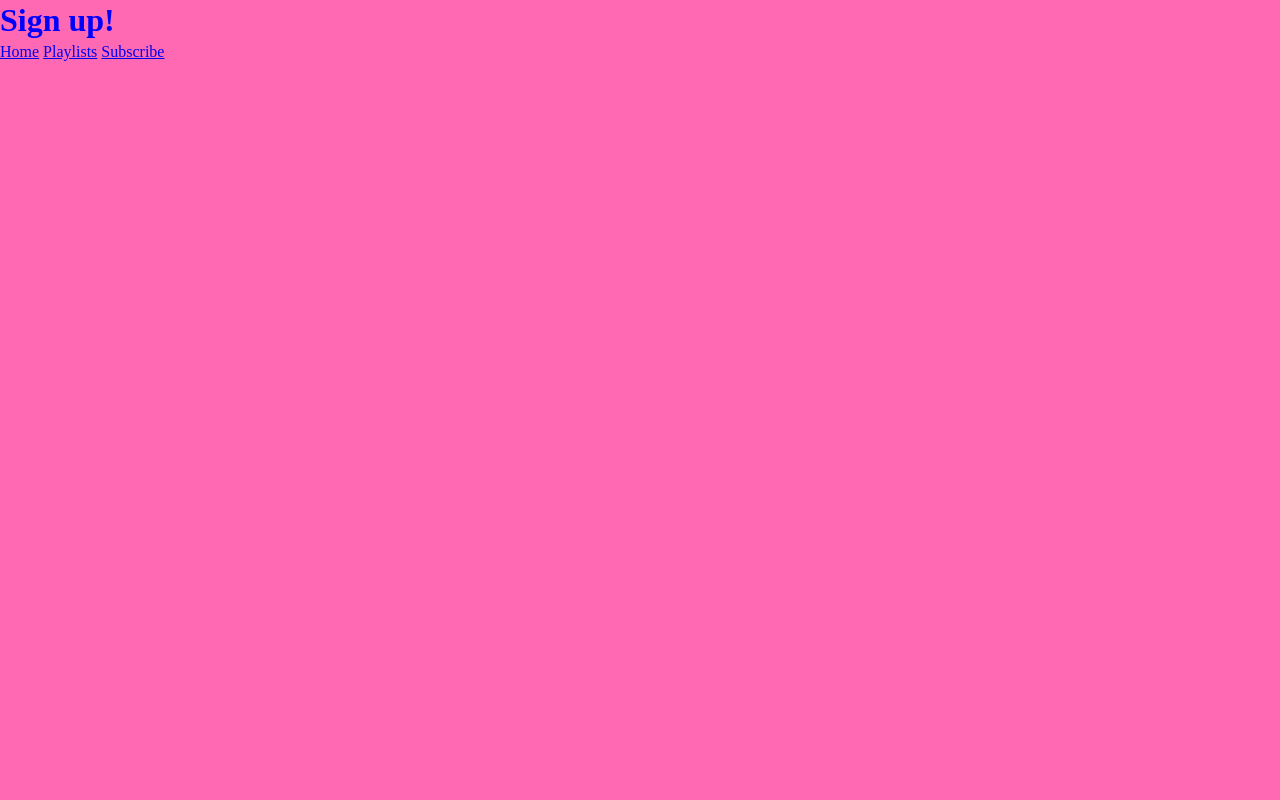
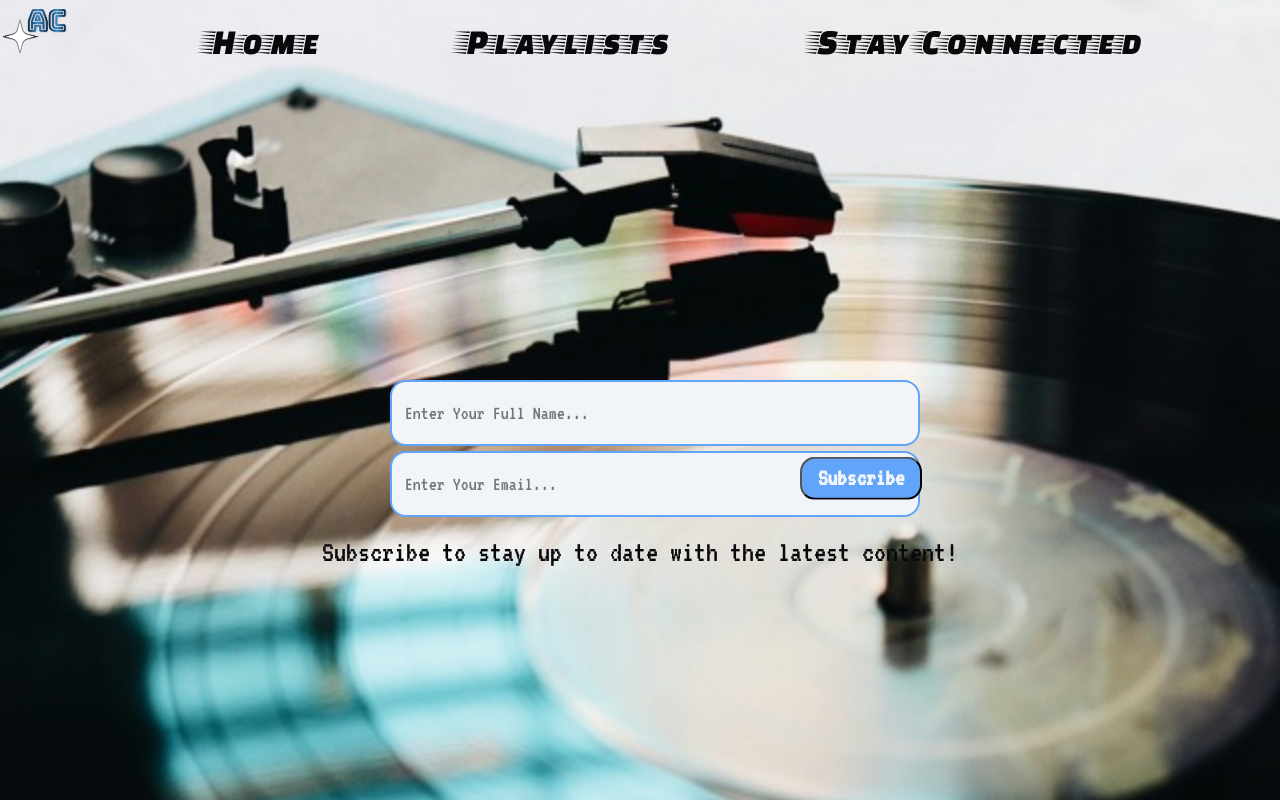
Before and after one commit to acin1023/DJ-Website, a website built with Vite: page subscribe/index.html in a window 1280 px wide. Built offline with nearby package versions, Linux system fonts and the light colour scheme; a web font is replaced by a local one.

Commit message:
updated subscribe index, img paths, js

```diff
--- a/subscribe/index.html
+++ b/subscribe/index.html
@@ -4,14 +4,95 @@
     <meta charset="UTF-8" />
     <link rel="icon" type="image/svg+xml" href="/vite.svg" />
     <meta name="viewport" content="width=device-width, initial-scale=1.0" />
+    <link
+      rel="stylesheet"
+      href="https://cdnjs.cloudflare.com/ajax/libs/font-awesome/6.7.1/css/all.min.css"
+      integrity="sha512-5Hs3dF2AEPkpNAR7UiOHba+lRSJNeM2ECkwxUIxC1Q/FLycGTbNapWXB4tP889k5T5Ju8fs4b1P5z/iB4nMfSQ=="
+      crossorigin="anonymous"
+      referrerpolicy="no-referrer"
+    />
+
+    <link rel="preconnect" href="https://fonts.googleapis.com" />
+    <link rel="stylesheet" href="/src/assets/default-style.css" />
+    <link rel="stylesheet" href="/src/assets/utility.css" />
+    <link rel="stylesheet" href="/src/assets/subscribe.css" />
+    <link
+      href="https://fonts.googleapis.com/css2?family=Barrio&family=Baumans&family=Bungee+Shade&family=Fascinate+Inline&family=Faster+One&family=Honk&family=Jersey+10&family=Lacquer&family=Monoton&family=VT323&display=swap"
+      rel="stylesheet"
+    />
+    <link rel="stylesheet" href="https://unpkg.com/aos@next/dist/aos.css" />
     <title>Subscribe</title>
   </head>
-  <body>
-    <h1>Sign up!</h1>
-    <a href="/">Home</a>
-    <a href="/playlist/index.html">Playlists</a>
-    <a href="/subscribe/index.html">Subscribe</a>
-    <div id="app"></div>
-    <script type="module" src="/src/assets/default-style.css"></script>
+  <body class="subscribe_bg">
+    <header class="header_container">
+      <img
+        src="/src/images/mainlogo.png"
+        alt="logo"
+        class="logo"
+        data-aos="zoom-in"
+        data-aos-delay="300"
+        data-aos-duration="9000"
+      />
+      <nav>
+        <ul
+          class="navbar"
+          data-aos="slide-right"
+          data-aos-delay="200"
+          data-aos-duration="9000"
+        >
+          <li>
+            <a class="header__link" href="/index.html" target="_blank">Home</a>
+          </li>
+          <li>
+            <a class="header__link" href="/playlist/index.html" target="_blank"
+              >Playlists</a
+            >
+          </li>
+          <li>
+            <a class="header__link" href="/subscribe/index.html" target="_blank"
+              >Stay Connected</a
+            >
+          </li>
+        </ul>
+      </nav>
+    </header>
+    <div class="newsletter">
+      <p>Subscribe to stay up to date with the latest content!</p>
+      <form
+        class="form-group"
+        data-aos="fade-up"
+        data-aos-delay="200"
+        data-aos-duration="9000"
+        action="https://api.web3forms.com/submit"
+        method="POST"
+      >
+        <input
+          type="hidden"
+          name="access_key"
+          value="bc82fb0a-3469-457c-b345-ec77cc76f3b3"
+        />
+
+        <input
+          type="text"
+          name="name"
+          placeholder="Enter Your Full Name..."
+          class="contact-inputs"
+          required
+        />
+        <input
+          type="email"
+          name="email"
+          placeholder="Enter Your Email..."
+          class="contact-inputs"
+          required
+        />
+        <button type="submit" class="btn small-btn">Subscribe</button>
+      </form>
+    </div>
+    <script type="module" src="/subscribe/subscribe.js"></script>
+    <script src="https://unpkg.com/aos@next/dist/aos.js"></script>
+    <script>
+      AOS.init();
+    </script>
   </body>
 </html>
```
